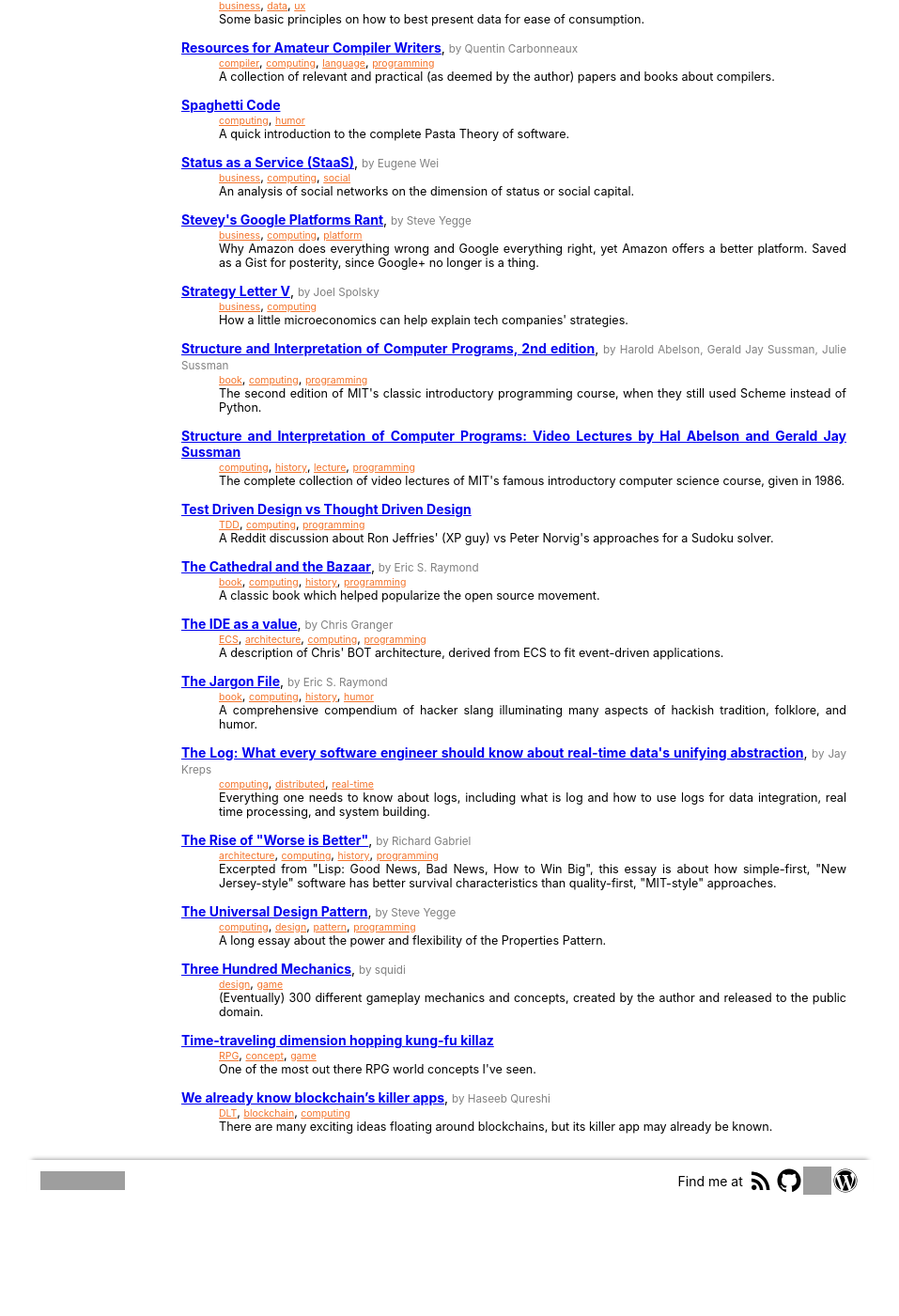
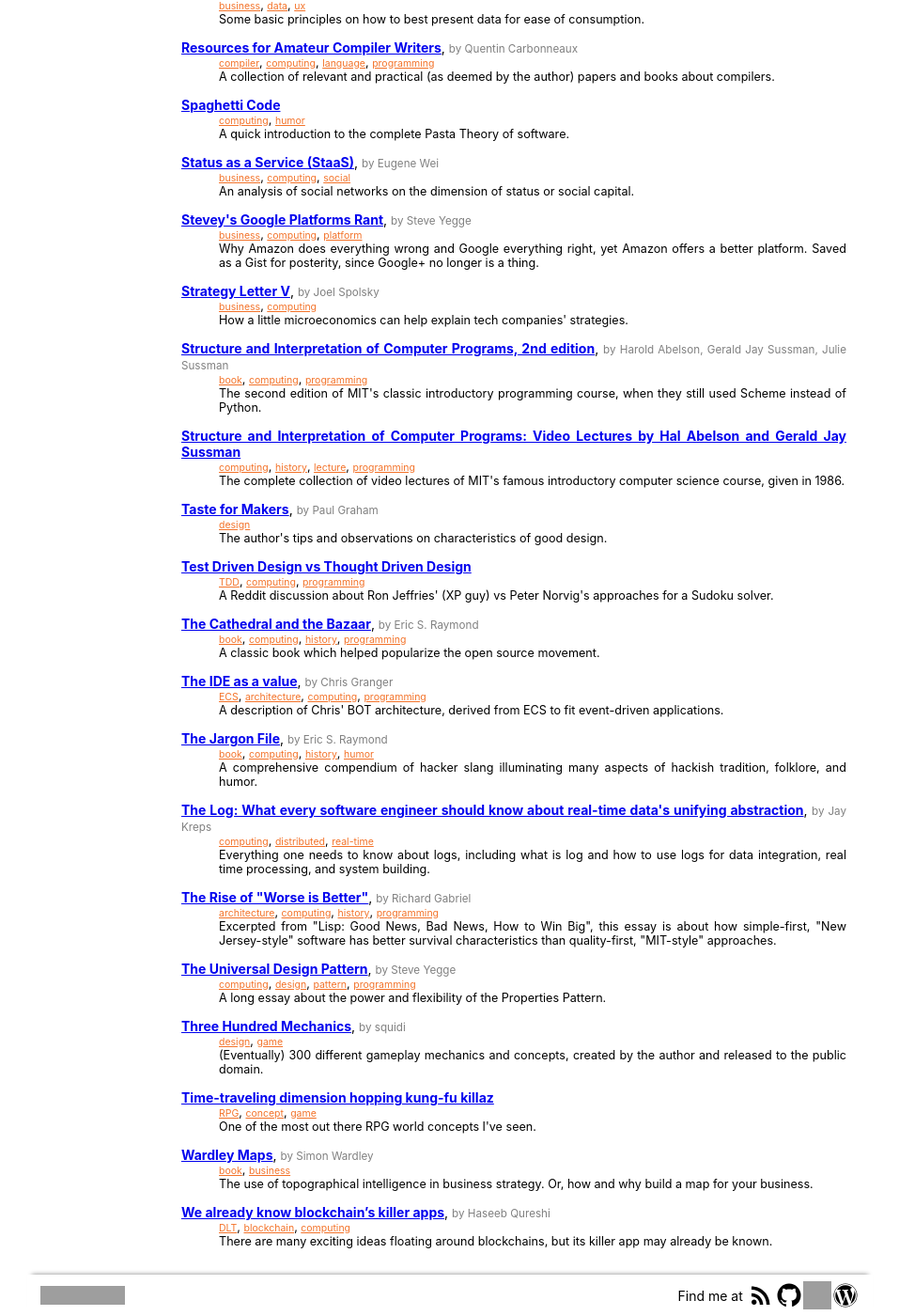
Before and after one commit to hanjos/hanjos.github.io, a Jekyll site: the page built from bookmarks.md, in a window 1280 px wide and 1400 px high, scrolled down 2383 px. Shown: the whole window at 94% size, without its empty margins (161-1118 px from the left). Built offline with Jekyll 4.4.1, drawn with Linux system fonts in a browser that asks for light colours; before the commit the page ends 3661 px from its top, so only the background shows below that; some of the changed text lies outside the part shown; grey boxes are pictures that could not be loaded.

Commit message:
Update bookmarks.yml

```diff
--- a/_data/bookmarks.yml
+++ b/_data/bookmarks.yml
@@ -229,3 +229,13 @@
   authors: Philip K. Dick
   description: One of several texts about the author's religious experiences, and his worries about the nature of reality.
   tags: ['experience', 'fiction', 'science', 'writing']
+- url: http://www.paulgraham.com/taste.html
+  title: Taste for Makers
+  authors: Paul Graham
+  description: The author's tips and observations on characteristics of good design.
+  tags: ['design']
+- url: https://medium.com/wardleymaps/on-being-lost-2ef5f05eb1ec
+  title: Wardley Maps
+  authors: Simon Wardley
+  description: The use of topographical intelligence in business strategy. Or, how and why build a map for your business.
+  tags: ['book', 'business']
```
